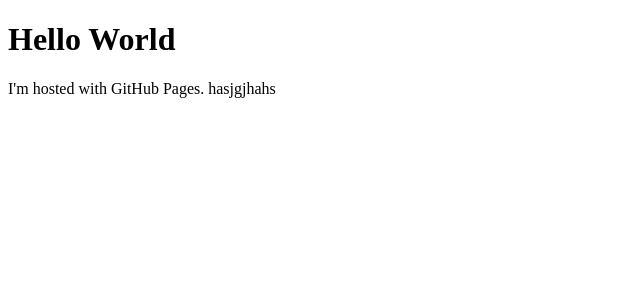
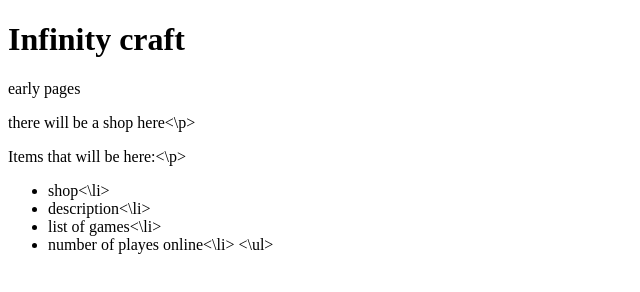
Before and after one commit to misha-jiltsov/misha-jiltsov.github.io, a plain HTML site: page index.html in a window 1280 px wide. Shown: the whole page, without its empty margins (0-640 px from the left). Drawn offline with Linux system fonts and the light colour scheme.

Commit message:
Update index.html

```diff
--- a/index.html
+++ b/index.html
@@ -1,7 +1,15 @@
 <!DOCTYPE html>
 <html>
 <body>
-<h1>Hello World</h1>
-<p>I'm hosted with GitHub Pages. hasjgjhahs</p>
+<h1>Infinity craft</h1>
+<p>early pages</p>
+<p>there will be a shop here<\p>
+  <p>Items that will be here:<\p>
+  <ul>
+    <li>shop<\li>
+      <li>description<\li>
+        <li>list of games<\li>
+          <li>number of playes online<\li>
+    <\ul>
 </body>
 </html>
```
